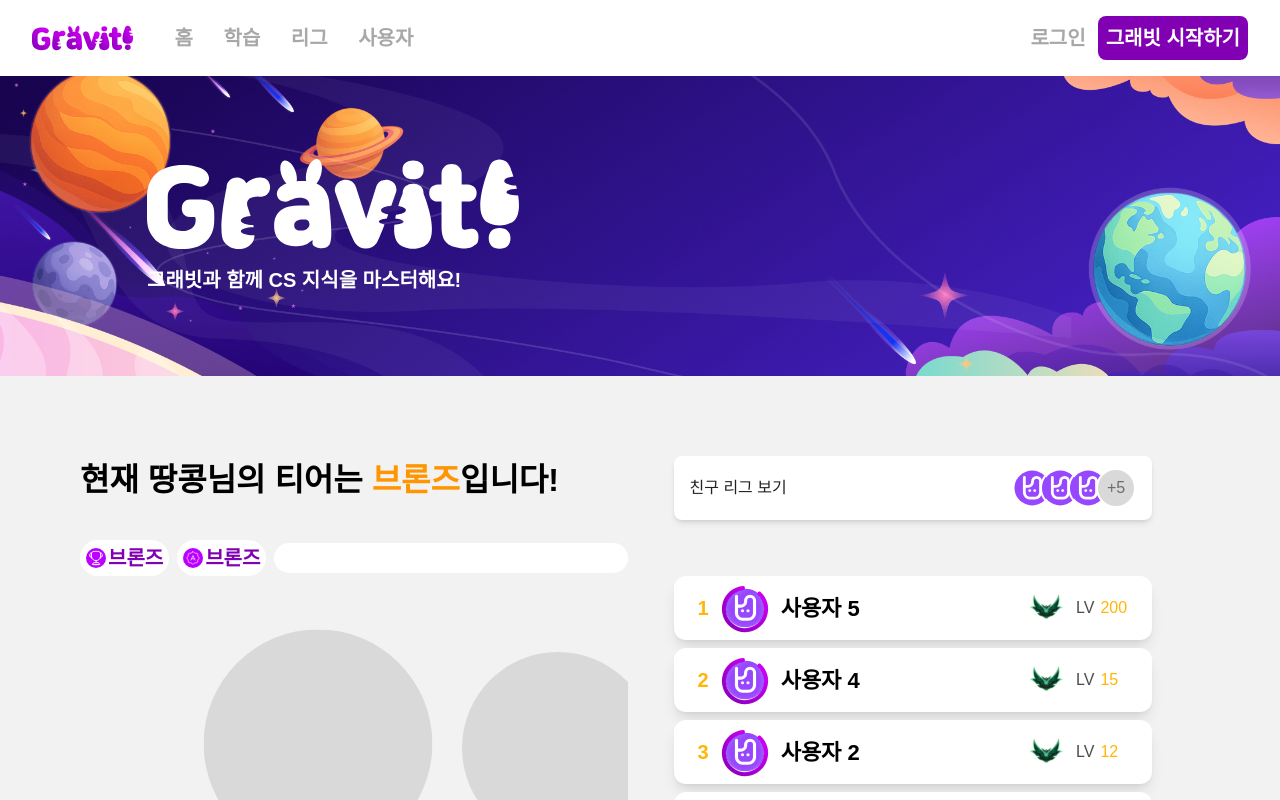
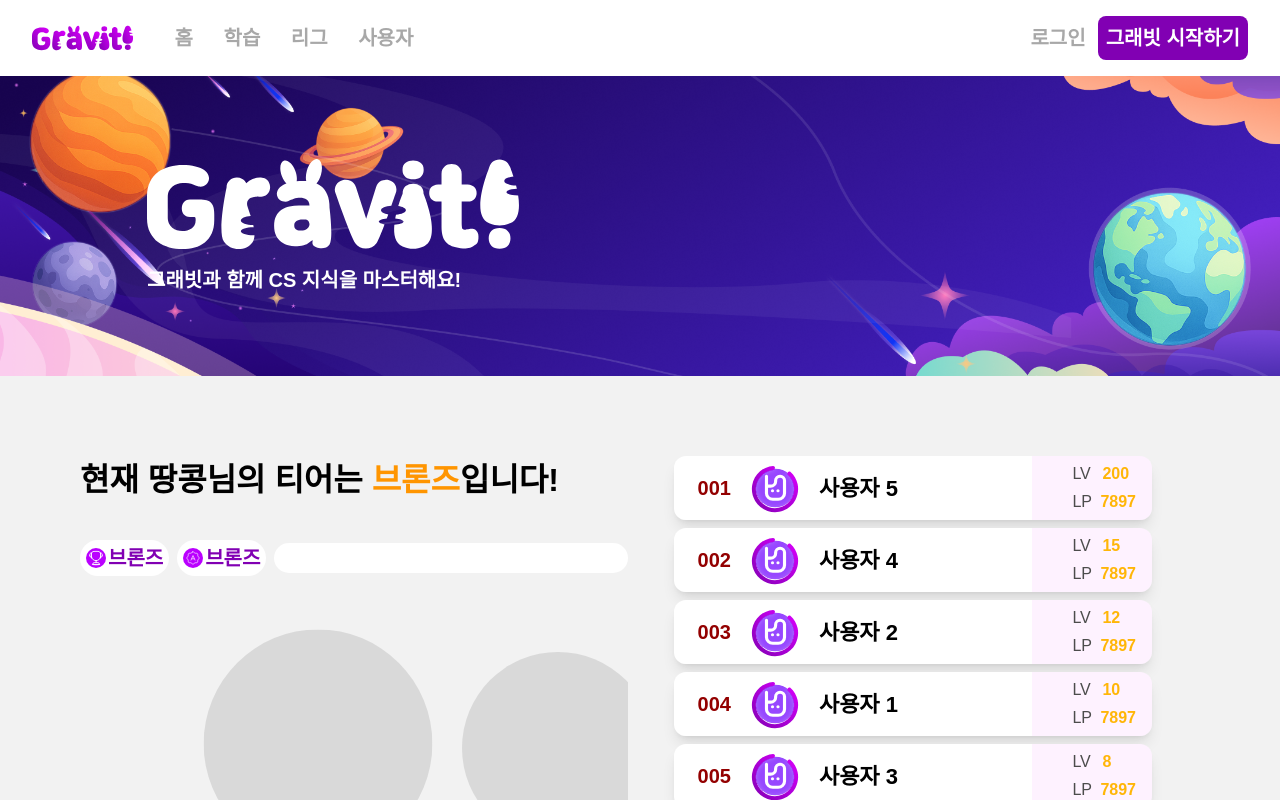
Before and after one commit to Team-Gravit/Web, a React (Vite) app: page /league in a window 1280 px wide. Shown: the top 800 px of the page. Built offline with nearby package versions, Linux system fonts and the light colour scheme; a web font is replaced by a local one.

Commit message:
변수명&리그페이지 퍼블리싱 변경

```diff
--- a/src/pages/LeaguePage.tsx
+++ b/src/pages/LeaguePage.tsx
@@ -5,7 +5,6 @@ import Cup from '@/assets/icons/cup.svg?react';
 import Xp from '@/assets/icons/xp.svg?react';
 import TierCircle from '@/assets/icons/tier-circle.svg?react';
 import Profile from '@/assets/images/profile.svg';
-import TierIcon from '@/assets/icons/tier-icon.svg?react';
 import ProfileSub from '@/assets/icons/profile-sub.svg?react';
 
 type LevelStatusProps = {
@@ -45,44 +44,21 @@ const tiers: Tier[] = [
   { id: 4, name: '마스터', icon: TierCircle, exp: 40 },
 ];
 
-type Friend = {
-  id: number;
-  nickname: string;
-  level: number;
-  tierIcon: React.FC<React.SVGProps<SVGSVGElement>>;
-  profileIcon: string;
-};
-
-const friends: Friend[] = [
-  { id: 1, nickname: "친구1", level: 10, tierIcon: TierCircle, profileIcon: Profile },
-  { id: 2, nickname: "친구2", level: 12, tierIcon: TierCircle, profileIcon: Profile },
-  { id: 3, nickname: "친구3", level: 8, tierIcon: TierCircle, profileIcon: Profile },
-  { id: 4, nickname: "친구4", level: 15, tierIcon: TierCircle, profileIcon: Profile },
-  { id: 5, nickname: "친구5", level: 20, tierIcon: TierCircle, profileIcon: Profile },
-  { id: 6, nickname: "친구6", level: 9, tierIcon: TierCircle, profileIcon: Profile },
-  { id: 7, nickname: "친구7", level: 15, tierIcon: TierCircle, profileIcon: Profile },
-  { id: 8, nickname: "친구8", level: 20, tierIcon: TierCircle, profileIcon: Profile },
-];
-
-const maxVisibleFriends = 3;
-const visibleFriends = friends.slice(0, maxVisibleFriends);
-const remainingCount = friends.length - maxVisibleFriends;
-
 type User = {
   id: number;
   nickname: string;
   level: number;
-  tierIcon: React.FC<React.SVGProps<SVGSVGElement>>;
+  lp: number;
   profileIcon: string;
 };
 
 const users: User[] = [
-  { id: 1, nickname: "사용자 1", level: 10, tierIcon: TierIcon, profileIcon: Profile },
-  { id: 2, nickname: "사용자 2", level: 12, tierIcon: TierIcon, profileIcon: Profile },
-  { id: 3, nickname: "사용자 3", level: 8, tierIcon: TierIcon, profileIcon: Profile },
-  { id: 4, nickname: "사용자 4", level: 15, tierIcon: TierIcon, profileIcon: Profile },
-  { id: 5, nickname: "사용자 5", level: 200, tierIcon: TierIcon, profileIcon: Profile },
-  { id: 6, nickname: "사용자 6", level: 8, tierIcon: TierIcon, profileIcon: Profile },
+  { id: 1, nickname: "사용자 1", level: 10, lp: 7897, profileIcon: Profile },
+  { id: 2, nickname: "사용자 2", level: 12, lp: 7897,  profileIcon: Profile },
+  { id: 3, nickname: "사용자 3", level: 8, lp: 7897, profileIcon: Profile },
+  { id: 4, nickname: "사용자 4", level: 15, lp: 7897, profileIcon: Profile },
+  { id: 5, nickname: "사용자 5", level: 200, lp: 7897, profileIcon: Profile },
+  { id: 6, nickname: "사용자 6", level: 8, lp: 7897, profileIcon: Profile },
 ];
 
 function LeaguePage() {
@@ -148,59 +124,37 @@ function LeaguePage() {
         </section>
 
         <section className="lg:w-1/2 w-full  flex flex-col items-center gap-8 lg:pl-6 lg:pr-32 px-5 lg:px-0">
-          <button className="flex flex-row w-full h-16 items-center justify-between p-4 bg-white shadow-md rounded-lg font-medium mb-6 text-[#222222]">
-            친구 리그 보기
-            <span className="flex flex-row items-center text-[#6D6D6D]">
-              {visibleFriends.map((friend, index) => (
-                <img
-                  key={friend.id}
-                  src={friend.profileIcon}
-                  className={`w-10 h-10 rounded-full border-2 border-white object-cover ${
-                    index !== 0 ? '-ml-3' : ''
-                  }`}
-                />
-              ))}
-
-              {remainingCount > 0 && (
-                <span className="-ml-3 w-10 h-10 flex items-center justify-center rounded-full bg-[#D9D9D9] border-2 border-white">
-                  +{remainingCount}
-                </span>
-              )}
-            </span>
-          </button>
-
           <div className="flex flex-col w-full">
             {[...users]
               .sort((a, b) => b.level - a.level)
               .map((user, index) => {
-                const TierIcon = user.tierIcon;
-                const rank = index + 1;
+                const rank = String(index + 1).padStart(3, '0');
 
                 return (
                   <div
                     key={user.id}
-                    className="flex flex-row w-full h-16 items-center justify-between px-6 py-4 bg-white shadow-lg rounded-xl mb-2"
+                    className="flex flex-row w-full h-16 items-stretch justify-between shadow-lg rounded-xl mb-2 overflow-hidden"
                   >
-                    <div className="flex flex-row items-center gap-4">
-                      <span className="text-xl font-semibold text-[#FFB608]">
-                        {rank}
-                      </span>
+                    <div className="flex flex-row items-center gap-6 px-6 py-4 bg-white w-3/4">
+                      <span className="text-xl font-semibold text-[#930000]">{rank}</span>
                       <div className="relative w-10 h-10">
                         <img
-                            src={user.profileIcon}
-                            className="w-10 h-10 rounded-full object-cover"
+                          src={user.profileIcon}
+                          className="w-10 h-10 rounded-full object-cover"
                         />
                         <ProfileSub className="absolute top-[-7.5px] left-[-7.5px] w-14 h-14" />
                       </div>
                       <span className="text-[22px] font-bold">{user.nickname}</span>
                     </div>
-
-                    <div className="flex flex-row items-center justify-start gap-3 min-w-[100px]">
-                      <TierIcon className="w-9 h-9" />
-                      <span className="flex flex-row text-[#4C4C4C] font-medium gap-1.5">
-                        LV
-                        <span className="text-[#FFB608]">{user.level}</span>
-                      </span>
+                    <div className="flex flex-col justify-center bg-[#FEF2FF] w-1/4 px-4 py-2 gap-1">
+                      <div className="flex flex-row items-center justify-start gap-1.5 pl-6">
+                        <span className="text-[#4C4C4C] font-medium w-6">LV</span>
+                        <span className="text-[#FFB608] font-semibold">{user.level}</span>
+                      </div>
+                      <div className="flex flex-row items-center justify-start gap-1.5 pl-6">
+                        <span className="text-[#4C4C4C] font-medium w-6">LP</span>
+                        <span className="text-[#FFB608] font-semibold">{user.lp}</span>
+                      </div>
                     </div>
                   </div>
                 );
--- a/src/pages/UserPage.tsx
+++ b/src/pages/UserPage.tsx
@@ -6,15 +6,16 @@ import GoldBadge from '@/assets/icons/gold-badge.svg?react';
 import CopperBadge from '@/assets/icons/copper-badge.svg?react';
 
 type UserInfo = {
-  id: string,
+  handle: string,
   nickname: string,
+  profileImgNumber: number,
   followers: number,
   following: number,
   badge: number,
   version: string,
 }
 
-const userinfo: UserInfo = { id: '@in234jj', nickname: '땅콩', followers: 4, following: 4, badge: 4, version: '6.4.0' }
+const userinfo: UserInfo = { handle: '@in234jj', nickname: '땅콩', profileImgNumber: 1, followers: 4, following: 4, badge: 4, version: '6.4.0' }
 
 export default function UserPage() {
 
@@ -29,7 +30,7 @@ export default function UserPage() {
         <section className="flex flex-col items-center">
           <Profile2 className="text-[#9747FF]" />
           <h3 className="mt-4 text-3xl font-semibold text-[#222222]"> {userinfo.nickname} </h3>
-          <span className="mt-1.5 text-lg text-[#222222]/80"> {userinfo.id} </span>
+          <span className="mt-1.5 text-lg text-[#222222]/80"> {userinfo.handle} </span>
           <div className="flex flex-row mt-2 gap-4 text-[#222222]/80 text-lg">
             <div className="w-[104px] h-9 flex flex-row items-center justify-center border border-[#000000]/10 rounded-lg gap-2">
               팔로워
@@ -82,7 +83,7 @@ export default function UserPage() {
                 <div className="flex flex-row gap-10 items-center">
                     <Profile2 className="w-24 h-24 text-[#9747FF]"/>
                     <div className="flex flex-col">
-                        <span className="text-lg text-[#222222]/80"> {userinfo.id} </span>
+                        <span className="text-lg text-[#222222]/80"> {userinfo.handle} </span>
                         <span className="text-[28px] font-semibold text-[#222222]"> {userinfo.nickname} </span>
                         <div className="flex flex-row mt-2 gap-2 text-[#222222]/80 text-lg">
                             <div className="lg:w-[104px] w-[90px] h-9 flex flex-row items-center justify-center border border-[#000000]/10 rounded-lg gap-2">
```
